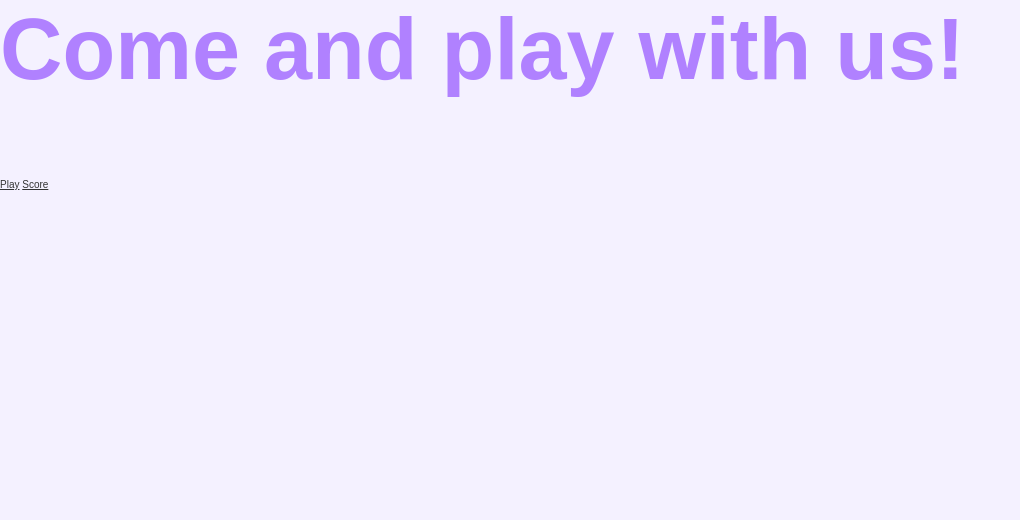
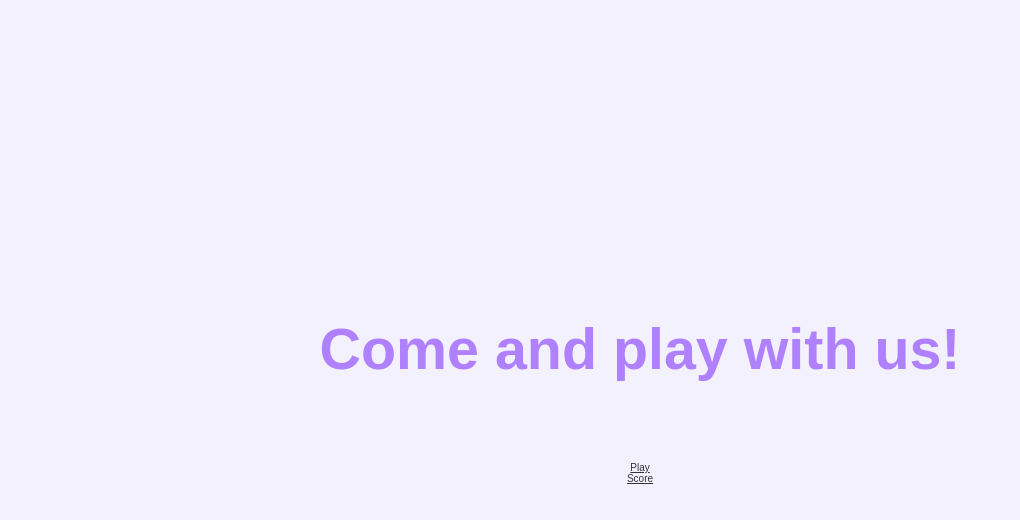
Before and after one commit to erzamerovci/quiz_app, a plain HTML site: page index.html in a window 1280 px wide. Shown: the whole page, without its empty margins (0-1020 px from the left). Drawn offline with Linux system fonts and the light colour scheme.

Commit message:
Reorganizing items

```diff
--- a/style.css
+++ b/style.css
@@ -19,7 +19,8 @@ h1,h2,h3,h4{
     margin-bottom: 16px;
 }
 h1{
-    font-size: 86.4px;
+    font-size: 57.4px;
+    text-wrap: nowrap;
     margin-bottom: 80px;
     color:#b081ff ;
 
@@ -42,3 +43,25 @@ h3{
     font-weight: 400;
 
 }
+
+.container{
+    width: 100vw;
+    height: 100vh;
+    display: flex;
+    justify-content: center;
+    align-items: center;
+    max-width:1280px;
+    margin: 0 auto;
+}
+
+.container>*{
+    width: 100%;
+}
+.flex-column{
+    display: flex;
+    flex-direction: column;
+}
+.flex-center{
+    justify-content: center;
+    align-items: center;
+}
```
